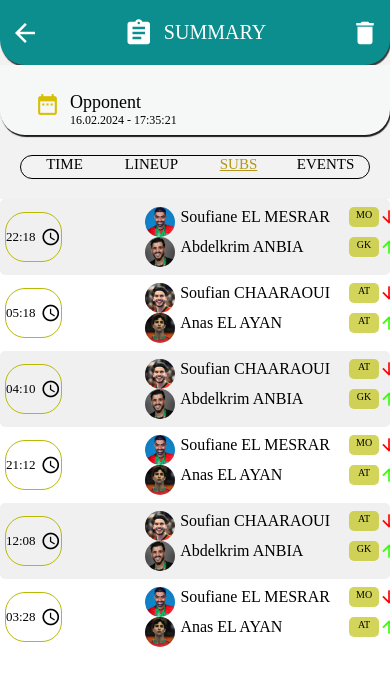
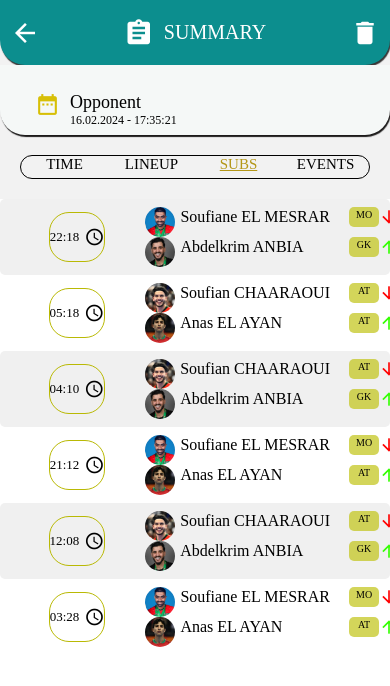
Before and after one commit to YahyaNamir/Salle_Summary, a React Native app: screen /SUBS in a window 390 px wide. Shown: the top 686 px of the page. Built offline with nearby package versions, Linux system fonts and the light colour scheme.

Commit message:
Remove Content

```diff
--- a/components/PlayerSub.js
+++ b/components/PlayerSub.js
@@ -8,7 +8,7 @@ const PlayerSub = ({substitution}) => {
       <View
         style={{
           flexDirection: 'row-reverse',
-          justifyContent: 'space-between',
+          // justifyContent: 'space-between',
           // width: '100%',
           // alignItems: 'center',
         }}>
```
